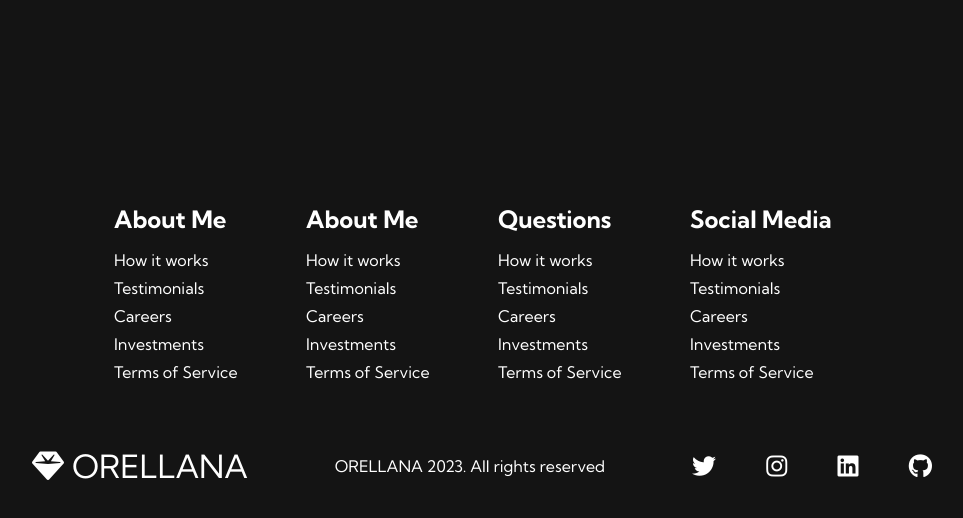
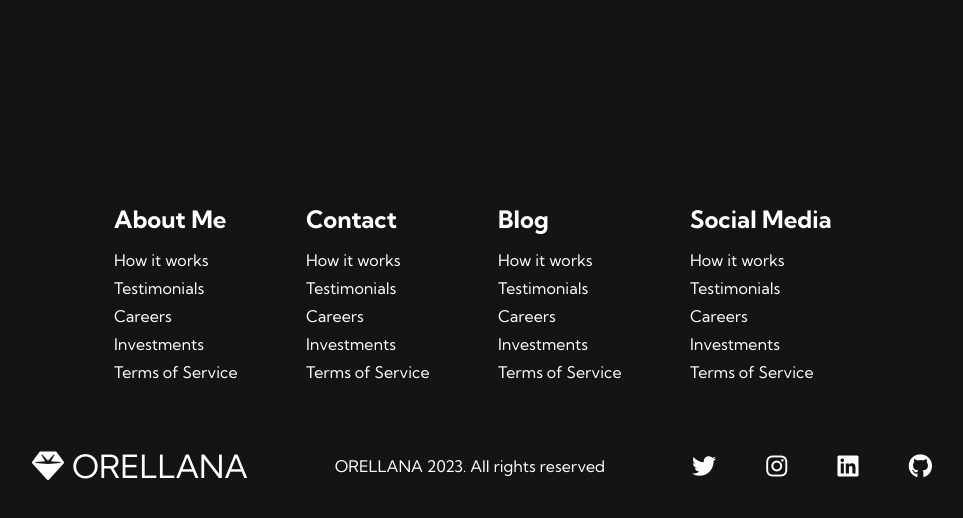
Before and after one commit to javxier/website, a plain HTML site: page index.html in a window 1280 px wide. Shown: the part 1492-2010 px from the top of the page, without its empty margins (158-1121 px from the left). Drawn offline with Linux system fonts and the light colour scheme.

Commit message:
updated wording

```diff
--- a/index.html
+++ b/index.html
@@ -83,7 +83,7 @@
                     <a href="/">Terms of Service</a>
                 </div>
                 <div class="footer__link--items">
-                    <h2>About Me</h2>
+                    <h2>Contact</h2>
                     <a href="/">How it works</a>
                     <a href="/">Testimonials</a>
                     <a href="/">Careers</a>
@@ -93,7 +93,7 @@
             </div>
             <div class="footer__link--wrapper">
                 <div class="footer__link--items">
-                    <h2>Questions</h2>
+                    <h2>Blog</h2>
                     <a href="/">How it works</a>
                     <a href="/">Testimonials</a>
                     <a href="/">Careers</a>
```
Also changed, not shown: 1 other file.
